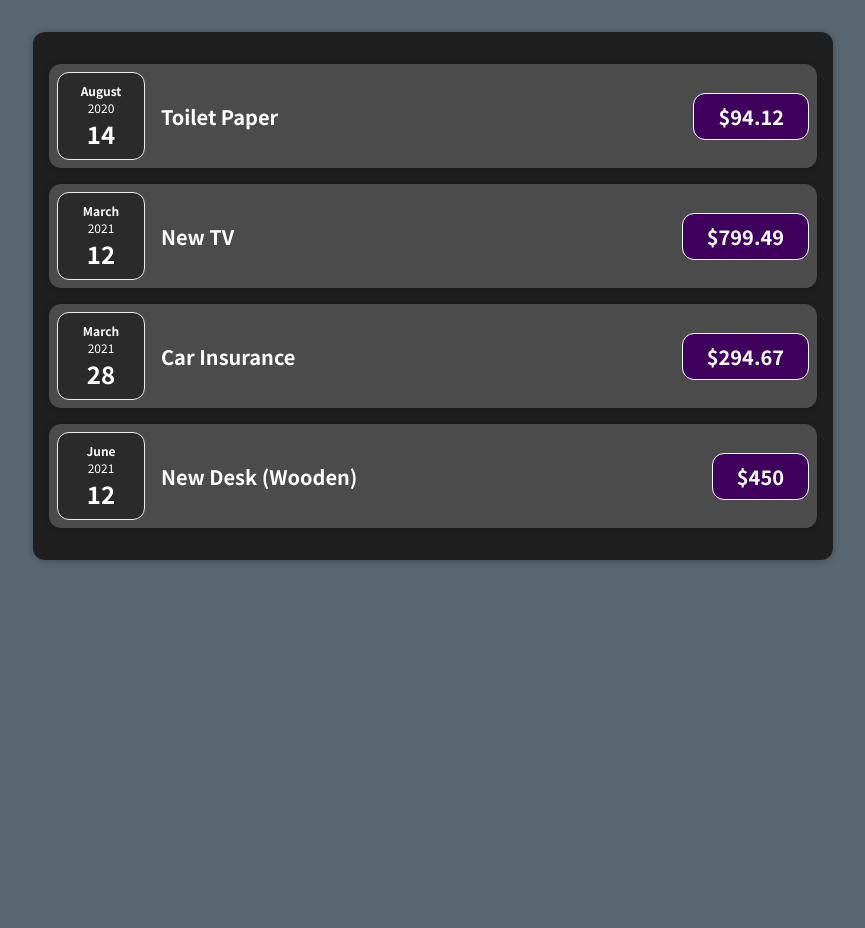
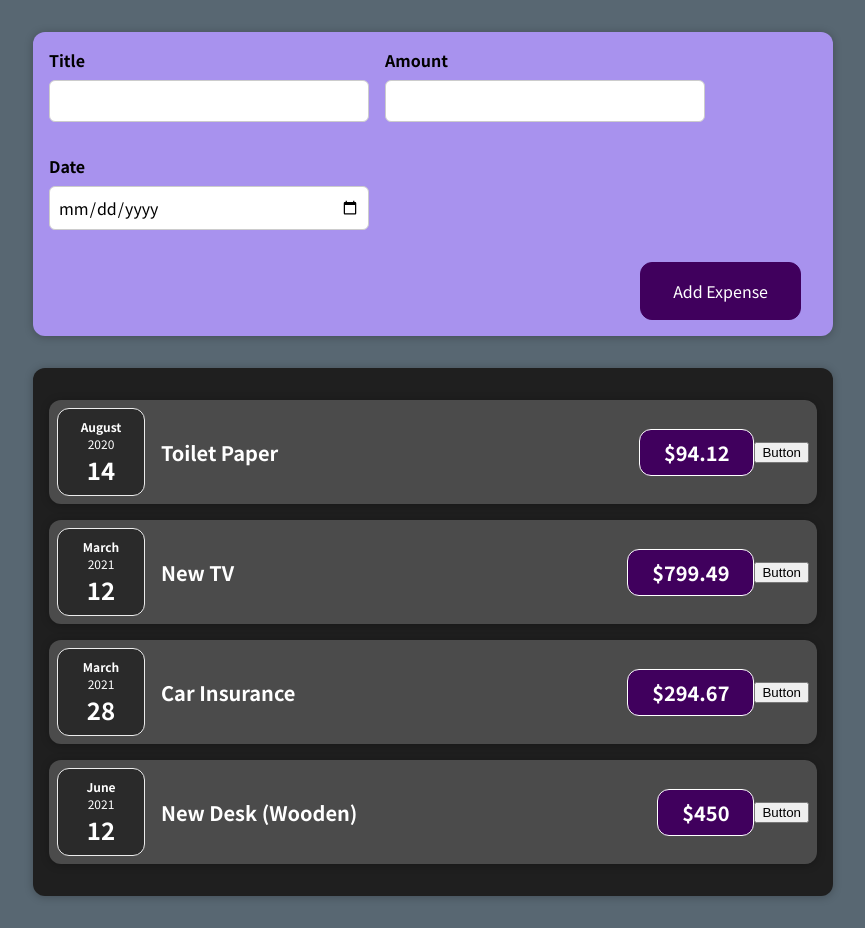
Before and after one commit to AsthaSrivastava8/react-udemy, a React (Create React App) app in the folder react-udemy/: page / in a window 1280 px wide. Shown: the whole page, without its empty margins (207-1072 px from the left). Before the commit the page ends 800 px from the top, so only its background shows below. Built offline with nearby package versions, Linux system fonts and the light colour scheme.

Commit message:
added state

```diff
--- a/react-udemy/package.json
+++ b/react-udemy/package.json
@@ -12,7 +12,7 @@
     "web-vitals": "^1.1.1"
   },
   "scripts": {
-    "start": "react-scripts start",
+    "start": "set BROWSER=chrome && set PORT=3000 && react-scripts start",
     "build": "react-scripts build",
     "test": "react-scripts test",
     "eject": "react-scripts eject"
--- a/react-udemy/src/App.js
+++ b/react-udemy/src/App.js
@@ -1,4 +1,5 @@
 import Expenses from "./components/Expenses/Expenses";
+import NewExpense from "./components/NewExpense/NewExpense";
 
 function App() {
   const expenses = [
@@ -22,7 +23,16 @@ function App() {
       date: new Date(2021, 5, 12),
     },
   ];
-  return <Expenses expenses={expenses} />;
+  return (
+    <div>
+      <div>
+        <NewExpense />
+      </div>
+      <div>
+        <Expenses expenses={expenses} />
+      </div>
+    </div>
+  );
 }
 
 export default App;
--- a/react-udemy/src/components/Expenses/ExpenseItem.js
+++ b/react-udemy/src/components/Expenses/ExpenseItem.js
@@ -1,15 +1,27 @@
+import React, { useState } from "react";
+
 import "./ExpenseItem.css";
 import ExpenseDate from "./ExpenseDate";
 import Card from "../UI/Card";
 
 const ExpenseItem = (props) => {
+  const [title, setTitle] = useState(props.title);
+
+  const buttonClicked = () => {
+    setTitle("Updated");
+    console.log(title);
+  };
   return (
     <Card className="expense-item">
       <ExpenseDate date={props.date} />
       <div className="expense-item__description">
-        <h2>{props.title}</h2>
+        <h2>{title}</h2>
         <div className="expense-item__price">${props.amount}</div>
       </div>
+      <button onClick={buttonClicked}>Button</button>
+      {/* not using () in function name, because then the function will be called
+      and evaluated when the jsx is returned to the DOM instead on when
+      button is clicked on the page */}
     </Card>
   );
 };
--- /dev/null
+++ b/react-udemy/src/components/NewExpense/ExpenseForm.css
@@ -0,0 +1,26 @@
+.new-expense__controls {
+  display: flex;
+  flex-wrap: wrap;
+  gap: 1rem;
+  margin-bottom: 1rem;
+  text-align: left;
+}
+
+.new-expense__control label {
+  font-weight: bold;
+  margin-bottom: 0.5rem;
+  display: block;
+}
+
+.new-expense__control input {
+  font: inherit;
+  padding: 0.5rem;
+  border-radius: 6px;
+  border: 1px solid #ccc;
+  width: 20rem;
+  max-width: 100%;
+}
+
+.new-expense__actions {
+  text-align: right;
+}
--- /dev/null
+++ b/react-udemy/src/components/NewExpense/ExpenseForm.js
@@ -0,0 +1,88 @@
+import { useState } from "react";
+import "./ExpenseForm.css";
+
+const ExpenseForm = () => {
+  const [enteredTitle, setEnteredTitle] = useState("");
+  const [enteredAmount, setEnteredAmount] = useState("");
+  const [enteredDate, setEnteredDate] = useState("");
+
+  //   const [userInput, setUserInput] = useState({
+  //     enteredTitle: "",
+  //     enteredAmoumt: "",
+  //     enteredDate: "",
+  //   });
+
+  const titleChangeHandler = (event) => {
+    setEnteredTitle(event.target.value);
+    // setUserInput({
+    //   ...userInput,
+    //   enteredTitle: event.target.value,
+    // });
+
+    // setUserInput((prevState) => {
+    //   return { ...prevState, enteredTitle: event.target.value };
+    // });
+  };
+
+  const amountChangeHandler = (event) => {
+    setEnteredAmount(event.target.value);
+    // setUserInput({
+    //   ...userInput,
+    //   enteredAmoumt: event.target.value,
+    // });
+    // setUserInput((prevState) => {
+    //   return { ...prevState, enteredAmoumt: event.target.value }; // in case current state depends on previous state
+    // });
+  };
+
+  const dateChangeHandler = (event) => {
+    setEnteredDate(event.target.value);
+    // setUserInput({
+    //   ...userInput,
+    //   enteredDate: event.target.value,
+    // });
+    // setUserInput((prevState) => {
+    //   return { ...prevState, enteredDate: event.target.value };
+    // });
+  };
+
+  return (
+    <form>
+      <div className="new-expense__controls">
+        <div className="new-expense__control">
+          <label>Title</label>
+          <input type="text" onChange={titleChangeHandler} />
+        </div>
+
+        <div className="new-expense__controls">
+          <div className="new-expense__control">
+            <label>Amount</label>
+            <input
+              type="number"
+              min="0.01"
+              step="0.01"
+              onChange={amountChangeHandler}
+            />
+          </div>
+        </div>
+
+        <div className="new-expense__controls">
+          <div className="new-expense__control">
+            <label>Date</label>
+            <input
+              type="date"
+              min="2019-01-01"
+              max="2022-12-31"
+              onChange={dateChangeHandler}
+            />
+          </div>
+        </div>
+      </div>
+      <div className="new-expense__actions">
+        <button type="submit">Add Expense</button>
+      </div>
+    </form>
+  );
+};
+
+export default ExpenseForm;
--- /dev/null
+++ b/react-udemy/src/components/NewExpense/NewExpense.css
@@ -0,0 +1,38 @@
+.new-expense {
+  background-color: #a892ee;
+  padding: 1rem;
+  margin: 2rem auto;
+  width: 50rem;
+  max-width: 95%;
+  border-radius: 12px;
+  text-align: center;
+  box-shadow: 0 1px 8px rgba(0, 0, 0, 0.25);
+}
+
+.new-expense button {
+  font: inherit;
+  cursor: pointer;
+  padding: 1rem 2rem;
+  border: 1px solid #40005d;
+  background-color: #40005d;
+  color: white;
+  border-radius: 12px;
+  margin-right: 1rem;
+}
+
+.new-expense button:hover,
+.new-expense button:active {
+  background-color: #510674;
+  border-color: #510674;
+}
+
+.new-expense button.alternative {
+  color: #220131;
+  border-color: transparent;
+  background-color: transparent;
+}
+
+.new-expense button.alternative:hover,
+.new-expense button.alternative:active {
+  background-color: #ddb3f8;
+}
--- /dev/null
+++ b/react-udemy/src/components/NewExpense/NewExpense.js
@@ -0,0 +1,12 @@
+import ExpenseForm from "./ExpenseForm";
+import "./NewExpense.css";
+
+const NewExpense = () => {
+  return (
+    <div className="new-expense">
+      <ExpenseForm />
+    </div>
+  );
+};
+
+export default NewExpense;
```
